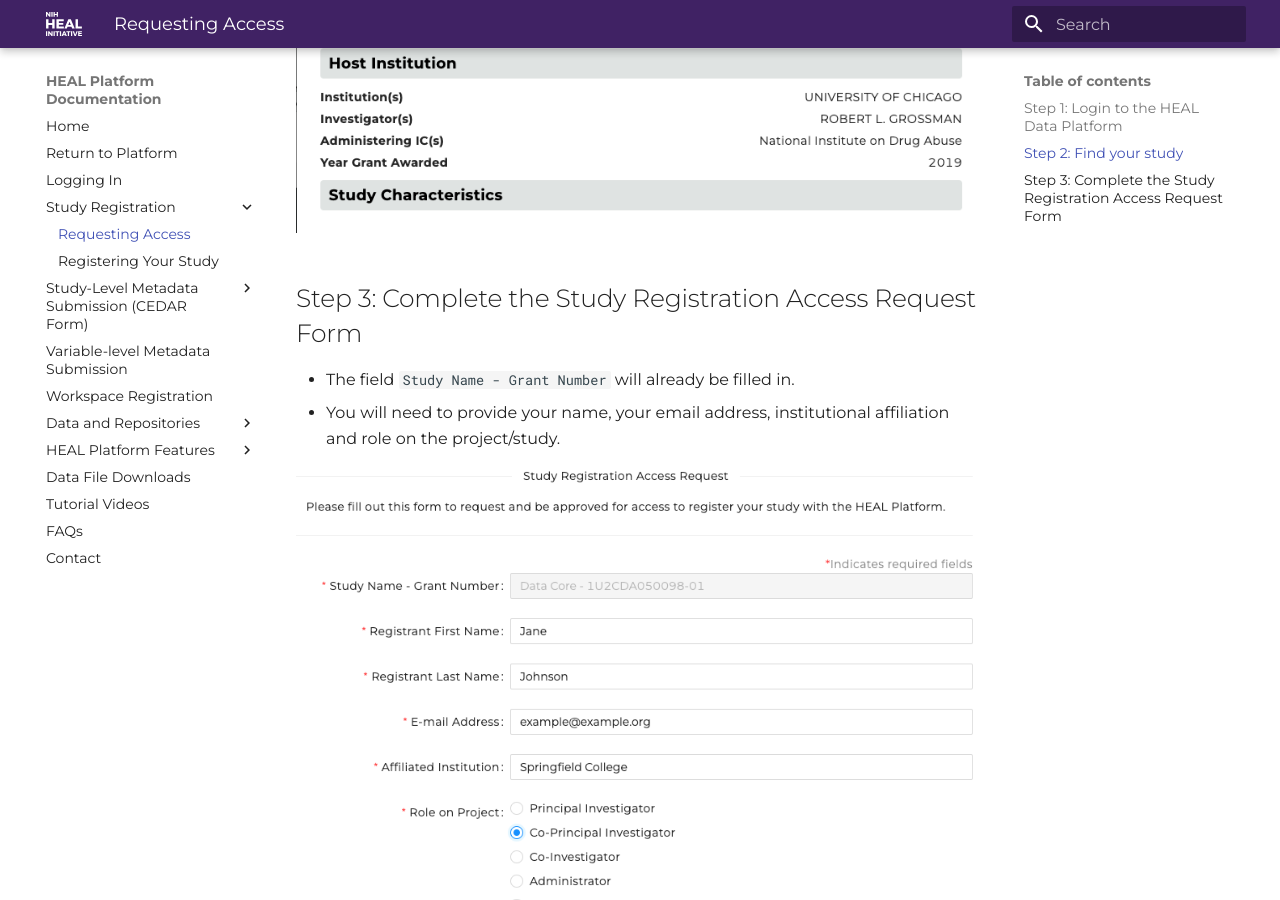
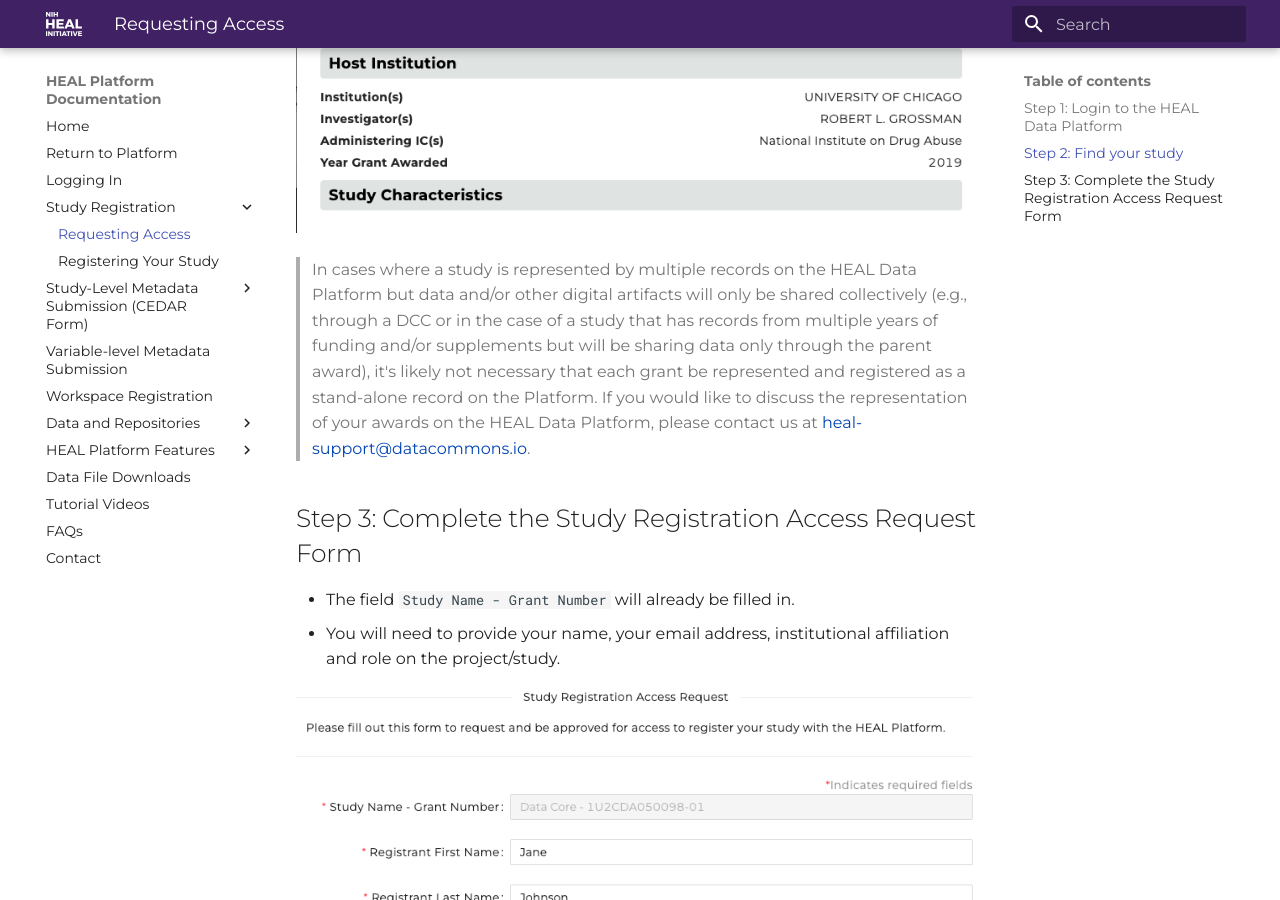
Before and after one commit to HEAL/platform-documentation, an MkDocs documentation site: the page built from docs/study-registration/requesting-access.md, in a window 1280 px wide and 900 px high, scrolled down 1715 px. Built offline with MkDocs 1.6.1 and Material for MkDocs 9.7.7, drawn with Linux system fonts in a browser that asks for light colours.

Commit message:
add language alerting users they can archive studies

```diff
--- a/docs/study-registration/requesting-access.md
+++ b/docs/study-registration/requesting-access.md
@@ -21,7 +21,11 @@
 - At the top of the Study Page, select `Request Access to Register This Study`
   to navigate to the Study Registration Access Request form.
 
+
 ![](../img/study_reg_req_access_button.png)
+
+
+> In cases where a study is represented by multiple records on the HEAL Data Platform but data and/or other digital artifacts will only be shared collectively (e.g., through a DCC or in the case of a study that has records from multiple years of funding and/or supplements but will be sharing data only through the parent award), it's likely not necessary that each grant be represented and registered as a stand-alone record on the Platform. If you would like to discuss the representation of your awards on the HEAL Data Platform, please contact us at [heal-support@datacommons.io](mailto:heal-support@datacommons.io).
 
 
 ## Step 3: Complete the Study Registration Access Request Form
```
